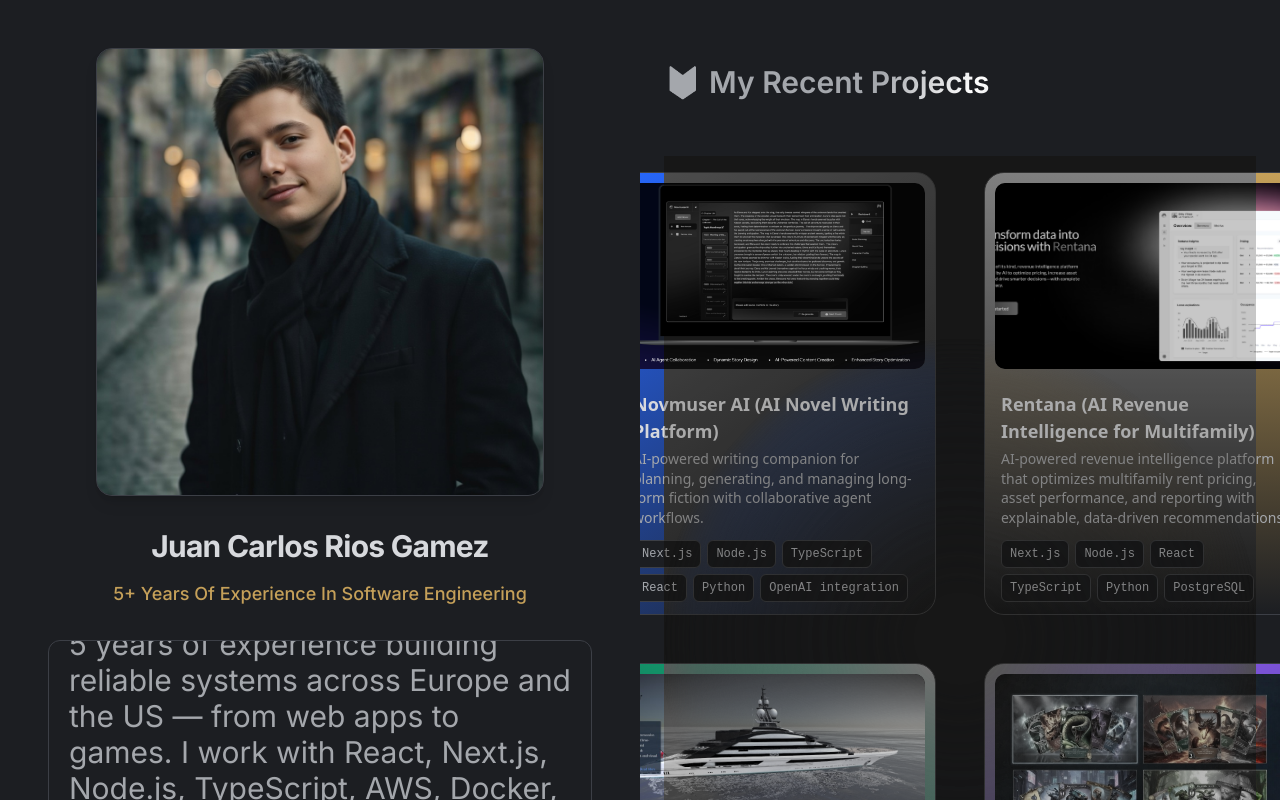
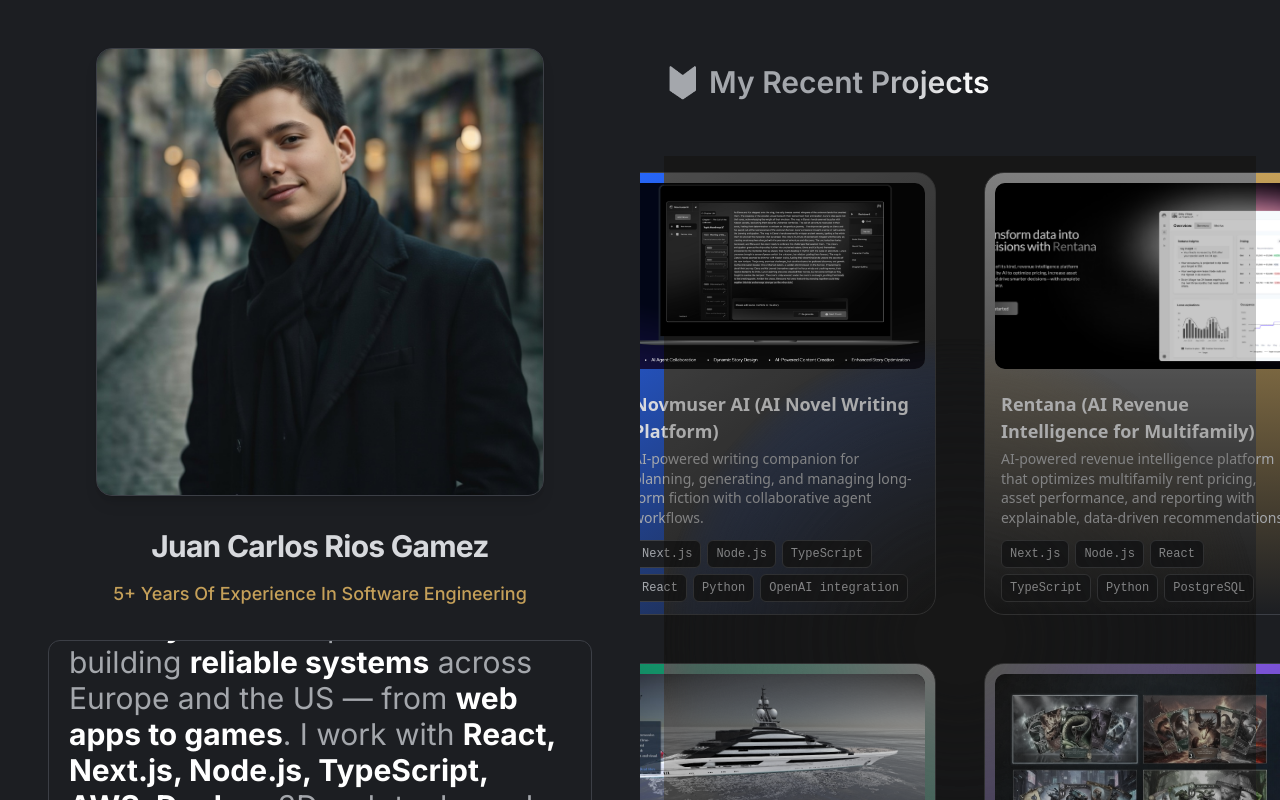
Before and after one commit to tatsuyakuroda/boris-khomych, a Next.js app: page / in a window 1280 px wide. Built offline with nearby package versions, Linux system fonts and the light colour scheme.

Commit message:
Refactor LeftPane component to enhance personal bio presentation by adding highlights to key phrases and improving layout structure for better readability.

```diff
--- a/components/LeftPane.tsx
+++ b/components/LeftPane.tsx
@@ -6,9 +6,26 @@ import { motion, AnimatePresence, useReducedMotion } from "framer-motion";
 
 const EASE = [0.2, 0.8, 0.2, 1];
 
-const BIO_PARTS = [
-  "Senior software engineer with over 5 years of experience building reliable systems across Europe and the US — from web apps to games. I work with React, Next.js, Node.js, TypeScript, AWS, Docker, 3D web tools, and game development with Unity, Unreal Engine, C#, and related tech.",
-  "I care about clarity, stable systems, clean design, and crafting engaging experiences whether on the web or in game development.",
+const HIGHLIGHT = "font-bold text-white";
+
+const BIO_PARTS: React.ReactNode[] = [
+  <>
+    <span className={HIGHLIGHT}>Senior software engineer</span> with over{" "}
+    <span className={HIGHLIGHT}>5 years</span> of experience building{" "}
+    <span className={HIGHLIGHT}>reliable systems</span> across Europe and the US — from{" "}
+    <span className={HIGHLIGHT}>web apps to games</span>. I work with{" "}
+    <span className={HIGHLIGHT}>React, Next.js, Node.js, TypeScript, AWS, Docker</span>, 3D
+    web tools, and game development with{" "}
+    <span className={HIGHLIGHT}>Unity, Unreal Engine, C#</span>, and related tech.
+  </>,
+  <>
+    I care about <span className={HIGHLIGHT}>clarity</span>,{" "}
+    <span className={HIGHLIGHT}>stable systems</span>,{" "}
+    <span className={HIGHLIGHT}>clean design</span>, and crafting{" "}
+    <span className={HIGHLIGHT}>engaging experiences</span> whether on the{" "}
+    <span className={HIGHLIGHT}>web</span> or in{" "}
+    <span className={HIGHLIGHT}>game development</span>.
+  </>,
 ];
 
 const ROTATE_INTERVAL_MS = 5500;
@@ -111,7 +128,9 @@ export default function LeftPane() {
                 transition={{ duration: 0.45, ease: EASE }}
                 className="absolute inset-0 flex items-center py-4 pr-4 pl-4 sm:py-5 sm:pr-5 sm:pl-5"
               >
-                {BIO_PARTS[index]}
+                <span className="block w-full">
+                  {BIO_PARTS[index]}
+                </span>
               </motion.p>
             </AnimatePresence>
           )}
```
